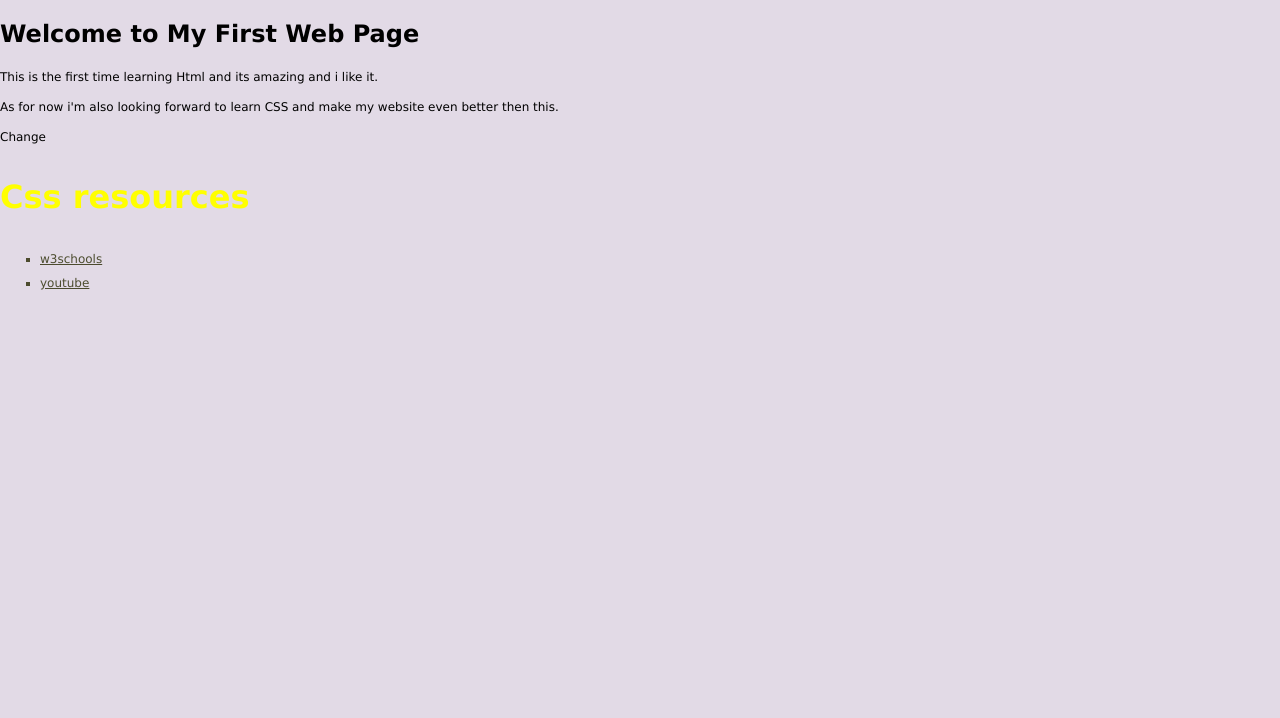
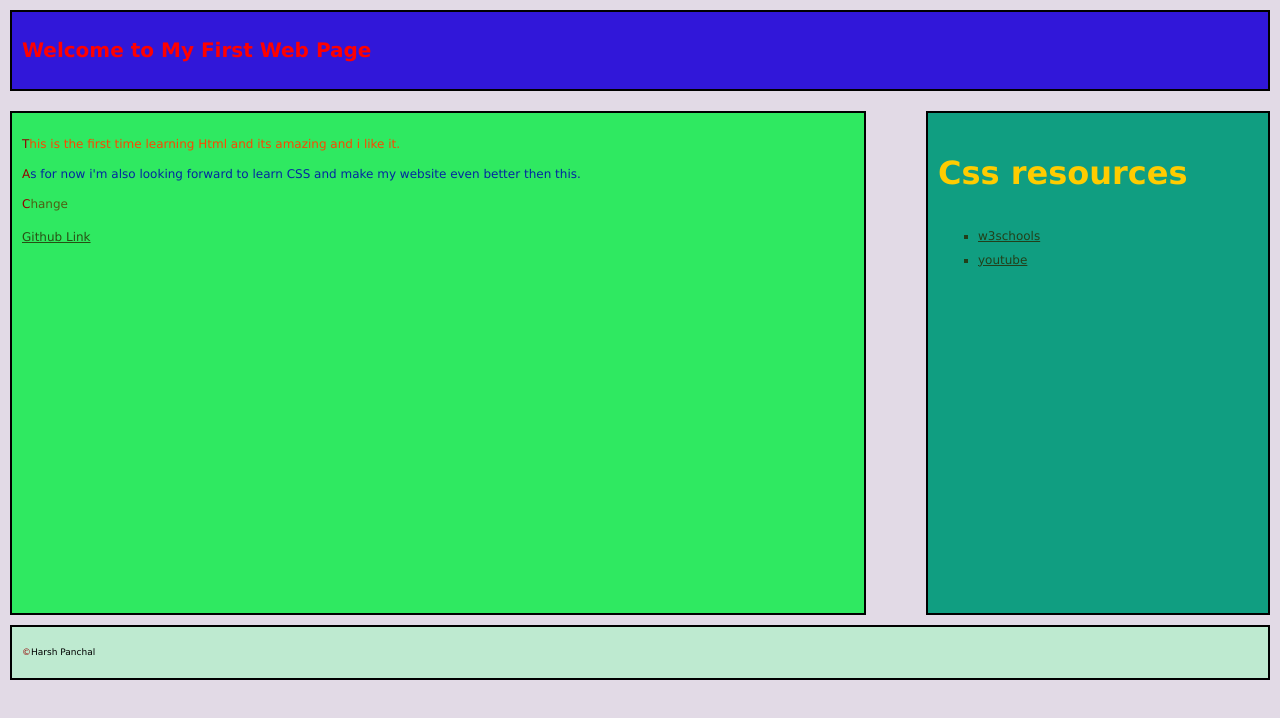
Before and after one commit to Harsh-9595/Assignment-InClass, a plain HTML site: page index.html in a window 1280 px wide. Drawn offline with Linux system fonts and the light colour scheme.

Commit message:
In-class-3

```diff
--- /dev/null
+++ b/css/main.css
@@ -0,0 +1,17 @@
+/*My Css Sheet*/
+h1{
+    color: cyan;
+}
+main{
+    width: 800px;
+}
+section{
+    border: 2px solid black;
+    width: 50%;
+}
+
+p{
+    color: red;
+    font-weight: bold;
+    font-family: Arial, Helvetica, sans-serif;
+}
--- a/css/styles.css
+++ b/css/styles.css
@@ -6,10 +6,50 @@ body{
     font : normal normal normal 12px/1.5 verdana, arial, helvetica;
 }
 h2{
-    color: yellow;
+    color: #fc0;
     font-size: 2rem ;
 }
 
-a{
-    color: (39,41,1,0.8);
+header{
+    background-color: hsla(248, 81%, 47%);
 }
+main{
+    width: 65vw;
+    float: left;
+    background-color: hsl(136, 81%, 55%);
+     height: 60vh;
+}
+
+aside{
+    float: right;
+    width: 25vw;
+    background-color: hsl(168, 82% , 34%);
+    height:60vh;
+}
+footer{
+    clear:both;
+    background-color: hsl(145, 51%, 83%);
+}
+.structural{
+    padding: 10px;
+    margin: 10px;
+    border: 2px solid black;
+}
+#para1{
+    color: rgb(255, 68, 0);
+}
+#para2{
+    color: rgb(4, 38, 161);
+}
+#para3{
+    color: rgb(79, 94, 18);
+}
+p::first-letter{
+    color: rgb(148, 0, 0);
+}
+a:hover{
+    color: #09c;
+}
+footer p{
+    font-size: .75em;
+}
--- a/index.html
+++ b/index.html
@@ -21,16 +21,27 @@
 </head>
 
 <body>
-    <h1>Welcome to My First Web Page</h1>
-    <p>This is the first time learning Html and its amazing and i like it.</p>
-    <p>As for now i'm also looking forward to learn CSS and make my website even better then this.</p>
-    <p>Change</p>
+    <header class="structural">
+
+
+    <h1 style="color:red; font-size: 20px;">Welcome to My First Web Page</h1>
+    </header>
+    <main class="structural">
+    <p id="para1">This is the first time learning Html and its amazing and i like it.</p>
+    <p id="para2">As for now i'm also looking forward to learn CSS and make my website even better then this.</p>
+    <p id="para3">Change</p>
+    <a href="https://github.com/Harsh-9595/Assignment-InClass">Github Link</a>
+    </main>
+    <aside class="structural">
     <h2>Css resources</h2>
        <ul>
         <LI><a href="https://www.w3schools.com/html/default.asp" target="_blank">w3schools</a></LI>
         <LI><a href="https://www.youtube.com/" target="_blank">youtube</a></LI>
     </ul>
+    </aside>
 
-
+<footer class="structural">
+    <p>&copy;Harsh Panchal</p>
+</footer>
 </body>
 </html>
```
